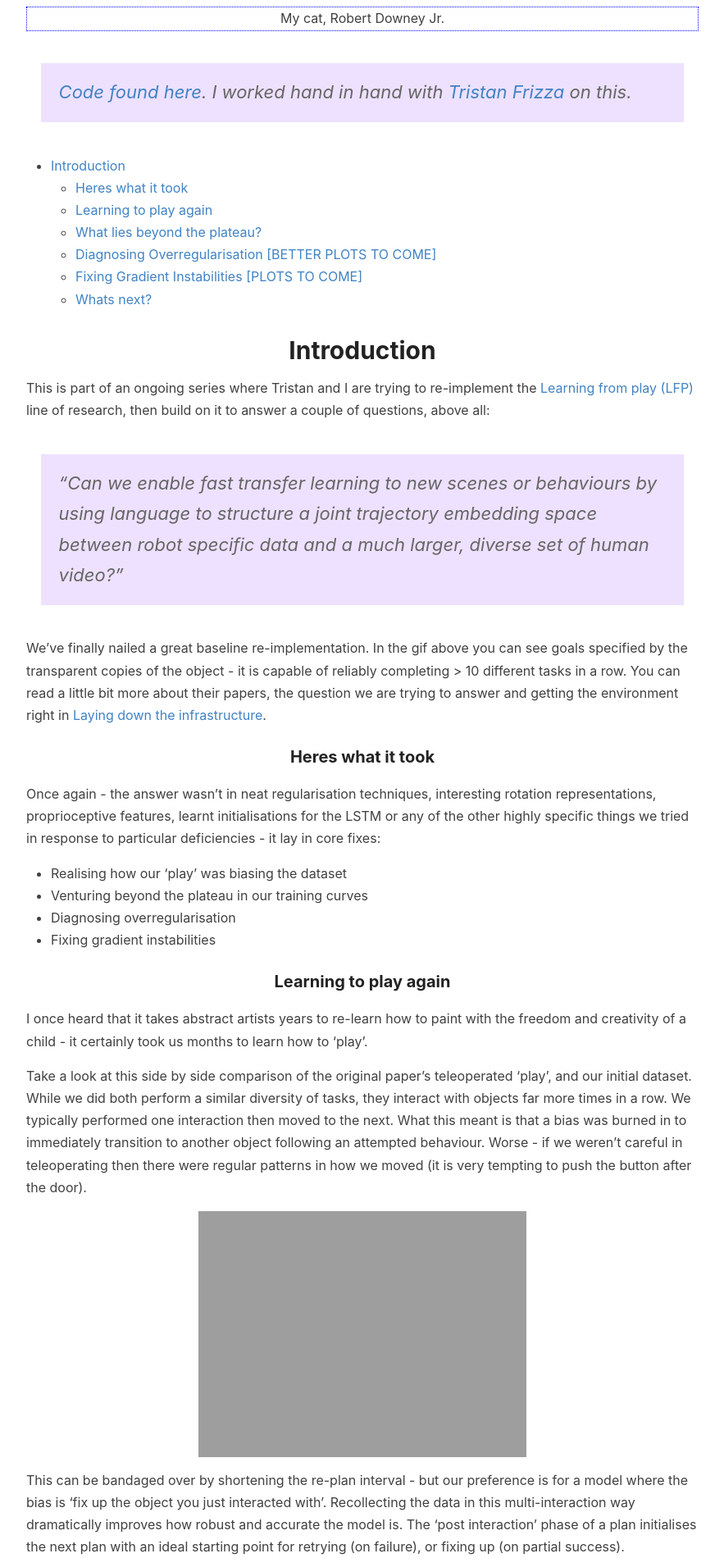
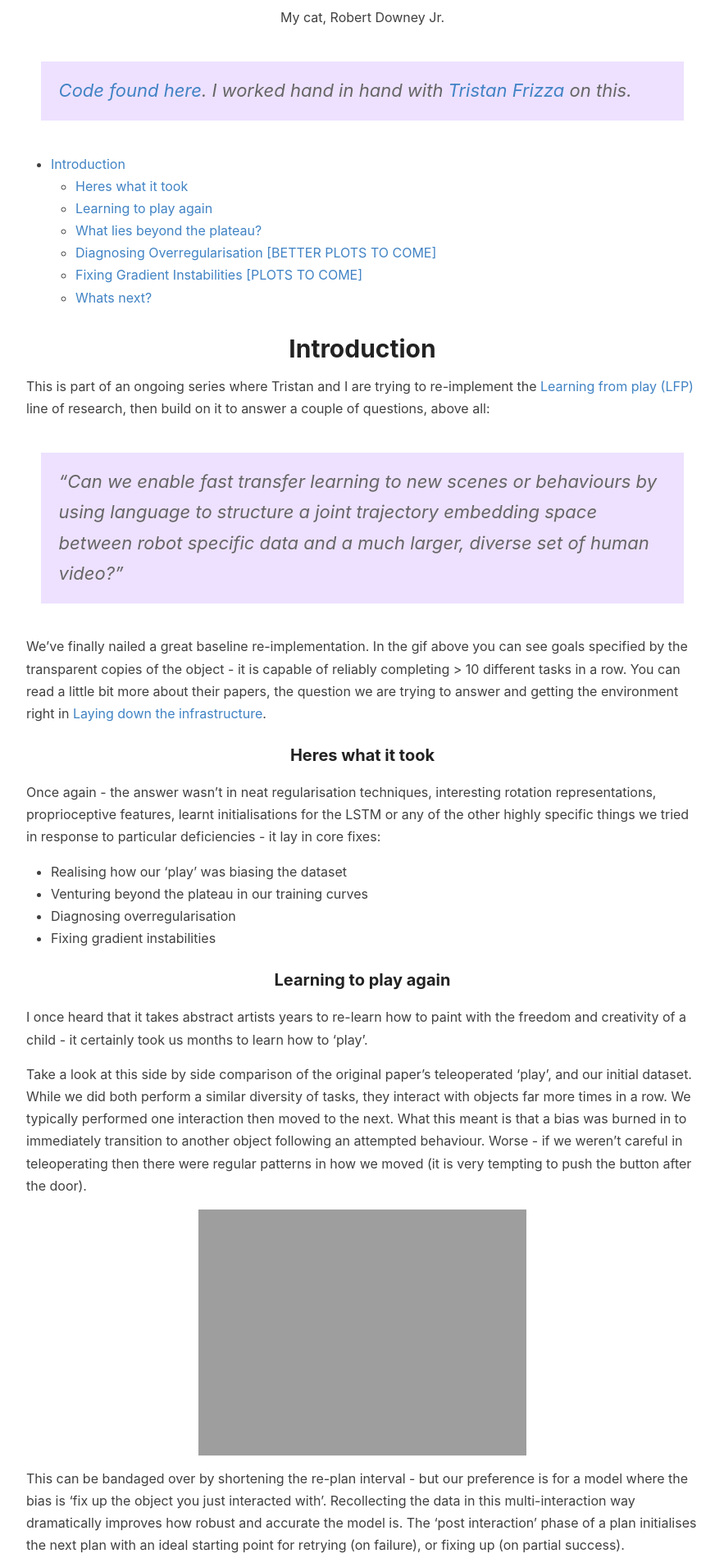
Before and after one commit to sholtodouglas/sholtodouglas.github.io, a Jekyll site: the page built from _posts/2021-01-29-Learning from Play.md, in a window 1280 px wide. Shown: the part 935-2835 px from the top of the page at 82% size, without its empty margins (198-1081 px from the left). Built offline with Jekyll 4.4.1, drawn with Linux system fonts in a browser that asks for light colours; grey boxes are pictures that could not be loaded.

Commit message:
Update style.scss

```diff
--- a/assets/style.scss
+++ b/assets/style.scss
@@ -1137,10 +1137,12 @@ Modules - reusable parts of our design
 }
 
 figure figcaption {
-    border: 1px dotted blue;
     text-align: center;
 }
 
+figcaption {
+    text-align: center;
+}
 
 // Settled on moving the import of syntax highlighting to the bottom of the CSS
 // ... Otherwise it really bloats up the top of the CSS file and makes it difficult to find the start
```
